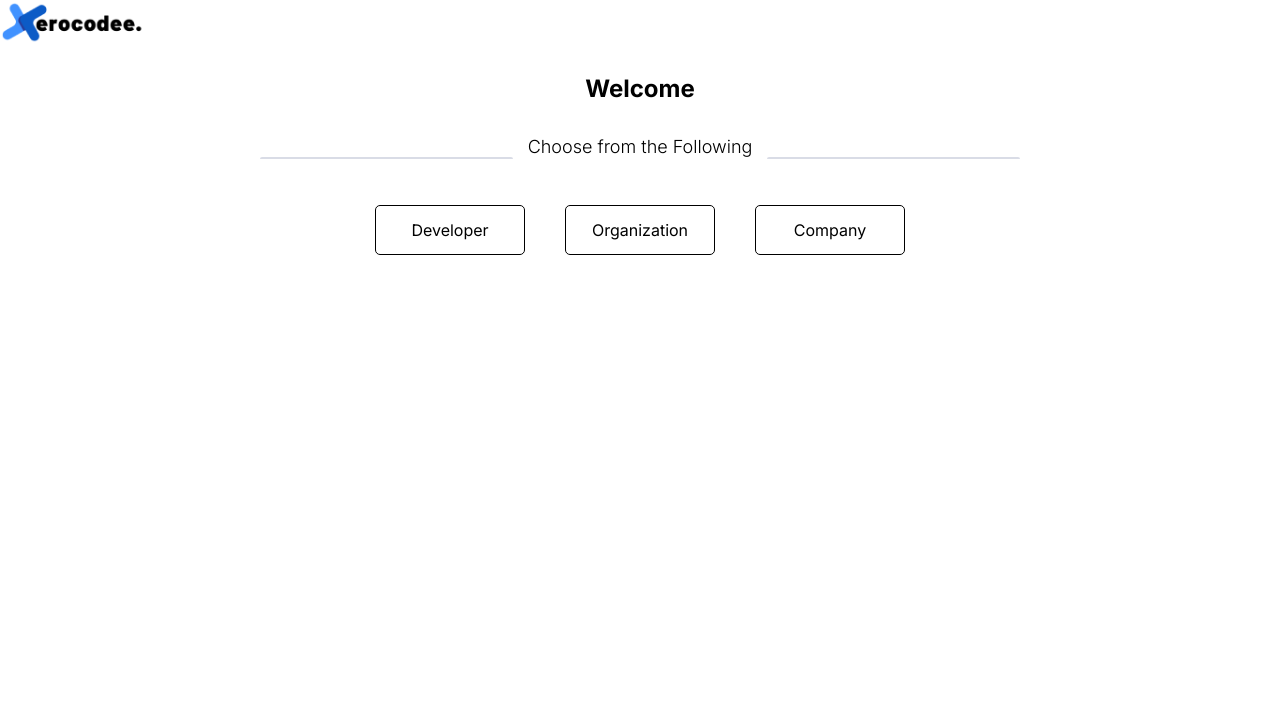
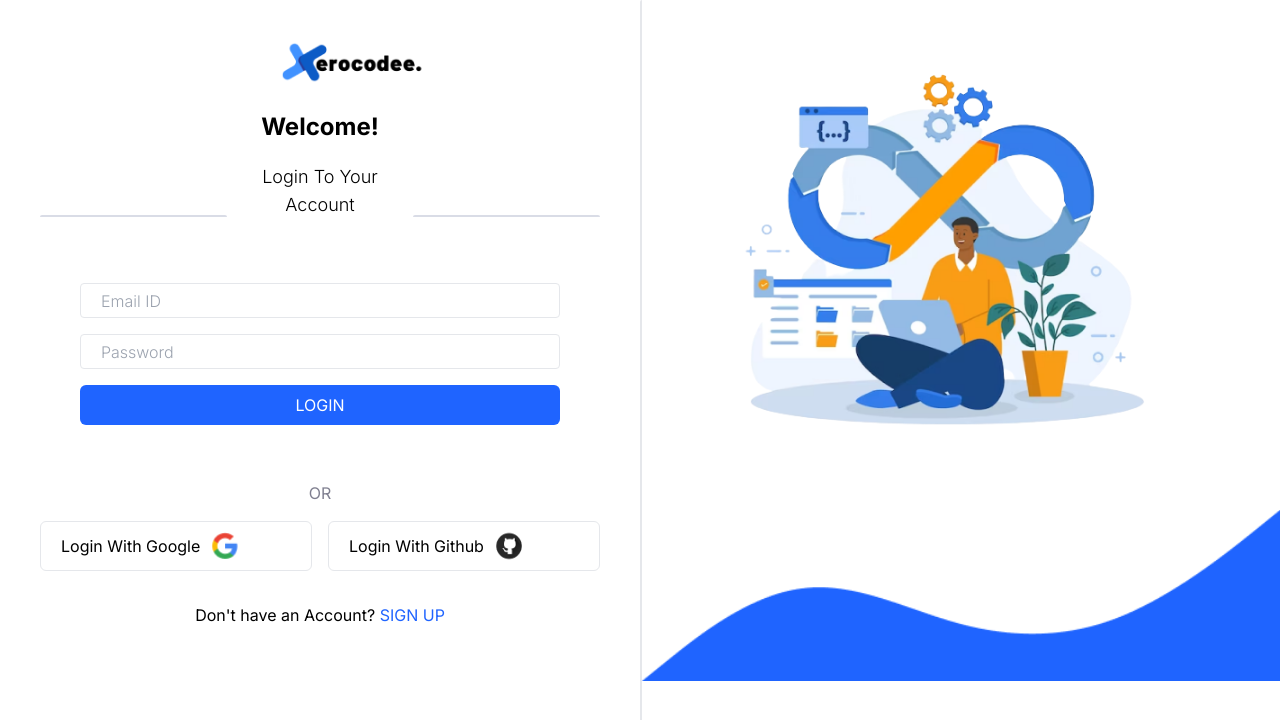
Before and after one commit to roxter207/xerocode, a Next.js app: page / in a window 1280 px wide. Shown: the top 720 px of the page. Built offline with nearby package versions, Linux system fonts and the light colour scheme; no server answers.

Commit message:
trying my besst

```diff
--- a/src/app/Login/page.tsx
+++ b/src/app/Login/page.tsx
@@ -25,7 +25,7 @@ const page = () => {
       redirect:false,
       email:values.email,
       password: values.password,
-      callbackUrl:"http://localhost:3000"
+      callbackUrl:"http://localhost:3000/landing"
     })
 
     if(status.ok ){
--- /dev/null
+++ b/src/app/landing/page.tsx
@@ -0,0 +1,11 @@
+import Userinfo from "@/component/Userinfo";
+import React from "react";
+import { useSession } from "next-auth/react";
+
+const page = () => {
+  const { data: session } = useSession();
+
+  return <Userinfo user={session?.user} />;
+};
+
+export default page;
--- a/src/app/page.tsx
+++ b/src/app/page.tsx
@@ -1,14 +1,15 @@
 "use client"
 
-import Userinfo from '@/component/Userinfo'
-import { useSession } from 'next-auth/react'
+
 import LoginPage from './login/page'
 
+
+
 export default function Home() {
-  const {data:session} = useSession();
 
   return(
 
-    <Userinfo user={session?.user}/>
+    //<Userinfo user={session?.user}/>
+    <LoginPage />
   )
 }
```
